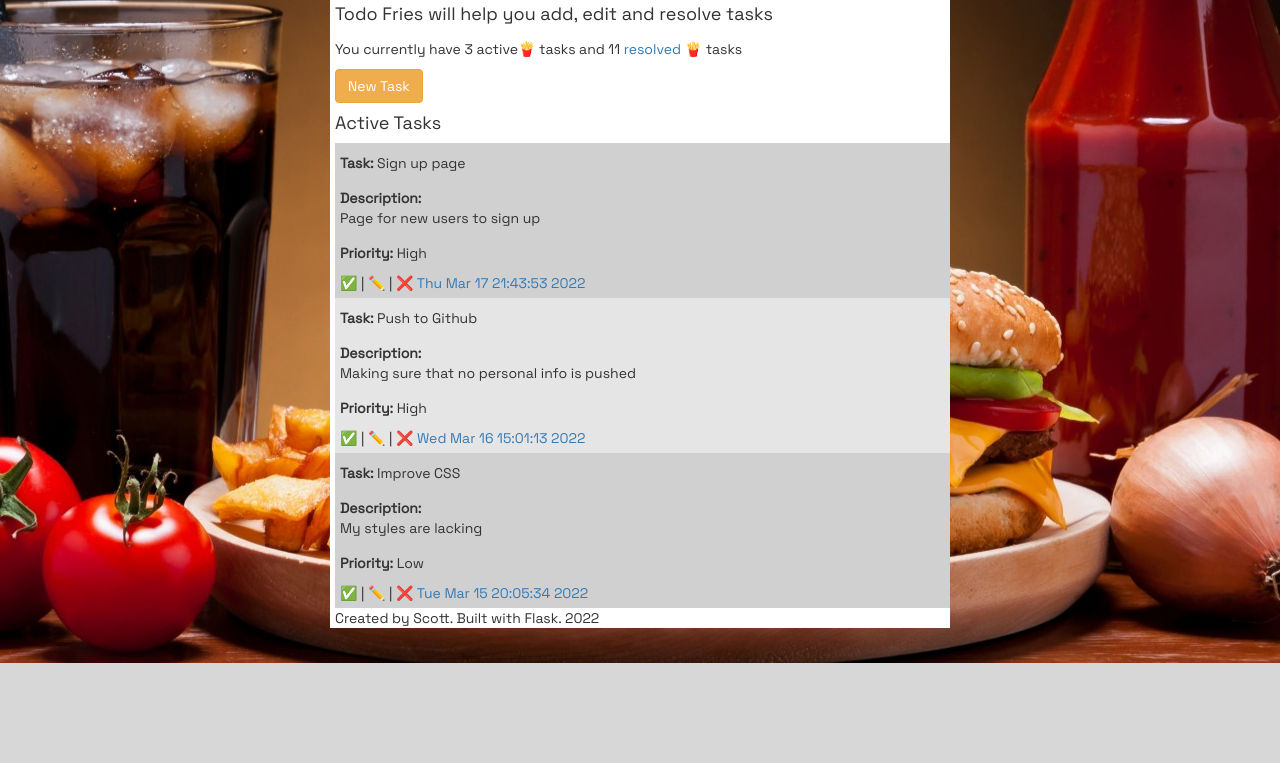
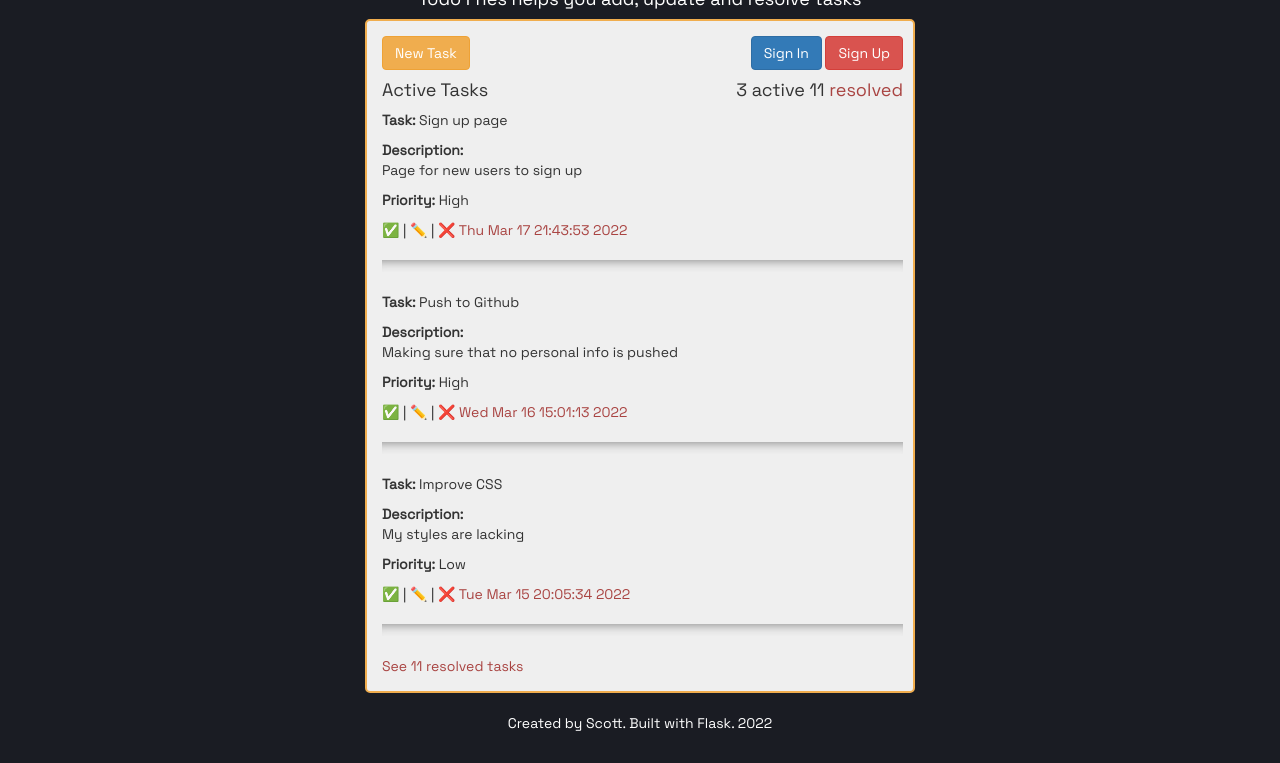
Before and after one commit to spmccann/Todo, a Flask app: page / in a window 1280 px wide. Shown: the part 351-1114 px from the top of the page. Before the commit the page ends 1014 px from the top, so only its background shows below. Run offline with Flask 2, Linux system fonts and the light colour scheme; data comes from the database, SQL or seed files in the repository; both versions use the stored data as it was after the commit; some libraries are stand-ins or nearby versions.

Commit message:
CSS improvements mainly. Adding buttons and forms for sign up and sign in.

```diff
--- a/main.py
+++ b/main.py
@@ -1,7 +1,7 @@
-from flask import Flask, render_template, request, redirect, url_for
+from flask import Flask, render_template, request, redirect, url_for, session
 from flask_bootstrap import Bootstrap
 from flask_wtf import FlaskForm
-from wtforms import StringField, TextAreaField, SubmitField, SelectField
+from wtforms import StringField, TextAreaField, SubmitField, SelectField, EmailField, PasswordField, RadioField
 from wtforms.validators import DataRequired
 from flask_sqlalchemy import SQLAlchemy
 from datetime import datetime
@@ -11,7 +11,6 @@ import re
 uri = os.getenv("DATABASE_URL", "sqlite:///todo.db")  # or other relevant config var
 if uri.startswith("postgres://"):
     uri = uri.replace("postgres://", "postgresql://", 1)
-
 
 app = Flask(__name__)
 app.config['SECRET_KEY'] = os.environ.get("SECRET_KEY")
@@ -40,19 +39,35 @@ class TodoForm(FlaskForm):
     submit = SubmitField('Add')
 
 
+class SignUp(FlaskForm):
+    email = EmailField('Email', validators=[DataRequired()])
+    name = StringField('Name', validators=[DataRequired()])
+    password = PasswordField('New Password', validators=[DataRequired()])
+    submit = SubmitField('Register')
+
+
+class SignIn(FlaskForm):
+    email = EmailField('Email', validators=[DataRequired()])
+    password = PasswordField('Password', validators=[DataRequired()])
+    submit = SubmitField('Log In')
+
+
 @app.route("/", methods=["GET", "POST"])
 def home():
     open_todos = TodoApp.query.filter(TodoApp.resolved == 0).all()
     count_open = TodoApp.query.filter(TodoApp.resolved == 0).count()
     count_resolved = TodoApp.query.filter_by(resolved=1).count()
-    form = TodoForm()
+    task_form = TodoForm()
+    sign_up_form = SignUp()
+    sign_in_form = SignIn()
     if request.method == "POST":
-        new_todo = TodoApp(title=form.title.data, description=form.description.data,
-                           priority=form.priority.data, date=datetime.now().strftime("%c"), resolved=0)
+        new_todo = TodoApp(title=task_form.title.data, description=task_form.description.data,
+                           priority=task_form.priority.data, date=datetime.now().strftime("%c"), resolved=0)
         db.session.add(new_todo)
         db.session.commit()
         return redirect(url_for('home'))
-    return render_template("index.html", todos=open_todos, form=form, count=count_open, resolved=count_resolved)
+    return render_template("index.html", todos=open_todos, task_form=task_form, count=count_open,
+                           resolved=count_resolved)
 
 
 @app.route("/task/<int:task>")
--- a/static/styles.css
+++ b/static/styles.css
@@ -1,20 +1,27 @@
 body{
     margin: 30px;
     font-family: 'Space Grotesk', sans-serif;
-    background: white url("/static/images/todo-fries-bg.jpg") no-repeat fixed center;
+    background: #1a1c23;
 }
 
 .container {
-    max-width: 600px;
+    max-width: 550px;
     margin: 10px auto 20px auto;
-    padding: 5px;
-
+    padding: 15px 25px 5px 25px;
+    border-radius: 5px;
+    border: 2px solid #f0ad4e;
+    background: #efefef;
 }
 
 .top {
     margin-top: 20px;
-    width: 50%;
+    width: 40%;
     margin: auto;
+    text-align: center;
+    color: white;
+}
+
+footer {
     text-align: center;
 }
 
@@ -36,7 +43,7 @@ a:active {
 }
 
 .row {
-    background: white;
+    background: #efefef;
     padding-left: 5px;
 }
 
@@ -44,13 +51,22 @@ a:active {
     display: none;
 }
 
-p {
-    padding-top: 5px;
+#signIn {
+    display: none;
 }
 
-.square:nth-child(even) {background: #D0D0D0}
-.square:nth-child(odd) {background: #E5E5E5}
+#signUp {
+    display: none;
+}
 
-.square {
-    padding: 5px;
+.signregister {
+    position:relative;
+    float:right;
+
 }
+
+hr {
+    height: 12px;
+    border: 0;
+    box-shadow: inset 0 12px 12px -12px rgba(0, 0, 0, 0.5);
+}
--- a/templates/edit.html
+++ b/templates/edit.html
@@ -15,7 +15,6 @@
 </div>
 
 <div class="top">
-    <footer>Created by Scott. Built with Flask. Header from <a
-            href="https://fontmeme.com/pixel-fonts/">Font Meme</a></footer>
+    <footer>Created by Scott. Built with Flask. 2022</footer>
 </div>
 {% endblock %}
--- a/templates/index.html
+++ b/templates/index.html
@@ -3,21 +3,24 @@
 <div class="top">
     <a href="{{ url_for('home')}}"><img src="https://fontmeme.com/permalink/220317/2dc3c3e95c7d38ec2e43737cc6438fbc.png"
                                         alt="pixel-fonts" border="0"></a>
-
+<h4>Todo Fries helps you add, update and resolve tasks</h4>
 </div>
 <div class="container">
     <div class="row">
-        <h4>Todo Fries will help you add, edit and resolve tasks</h4>
-        <p>You currently have {{ count }} active🍟 tasks and {{ resolved }} <a href="{{ url_for('show_resolved') }}">resolved 🍟</a>
-            tasks</p>
+
+
         <button class="btn btn-warning" onclick="hideAdd()">New Task</button>
+        <span class="signregister">
+            <a href="#" class="btn btn-primary">Sign In</a>
+            <a href="#" class="btn btn-danger">Sign Up</a>
+            </span>
         <div id="addTask">
-            {{ wtf.quick_form(form, button_map={"submit": "success"}) }}
+            {{ wtf.quick_form(task_form, button_map={"submit": "success"}) }}
         </div>
-
     </div>
     <div class="row">
-        <h4>Active Tasks</h4>
+        <h4>Active Tasks <span class="signregister">{{ count }} active {{ resolved }} <a class="text-danger" href="{{ url_for('show_resolved') }}">resolved</a>
+        </span></h4>
         {% for todo in todos|reverse %}
         <div class="square">
             <p><strong>Task:</strong> {{ todo.title }}</p>
@@ -26,18 +29,21 @@
 
             <a title="resolved" href="{{ url_for('resolve_task', task=todo.id) }}">✅</a> | <a title="edit"
                                                                                               href="{{ url_for('edit_task', task=todo.id) }}">✏️</a>
-            | <a title="delete" href="{{url_for('delete_task', task=todo.id)}}">❌</a> <a title="task"
+            | <a title="delete" href="{{url_for('delete_task', task=todo.id)}}">❌</a> <a class="text-danger" title="task"
                                                                                          href="{{ url_for('show_task', task=todo.id) }}">{{
             todo.date }}</a>
-
+            <hr>
         </div>
         {% endfor %}
+        <p> <a class="text-danger" href="{{ url_for('show_resolved') }}">See {{ resolved }} resolved tasks </a></p>
 
-    <footer>Created by Scott. Built with Flask. 2022</footer>
 
     </div>
+
+</div>
+<div class="top">
+    <footer>Created by Scott. Built with Flask. 2022</footer>
 </div>
 
 
-
 {% endblock %}
--- a/templates/resolved.html
+++ b/templates/resolved.html
@@ -16,14 +16,13 @@
             <p><strong>Priority:</strong> {{ todo.priority }}</p>
 
              <a title="task" href="#">{{ todo.date }}</a>
-
+            <hr>
         </div>
         {% endfor %}
     </div>
 </div>
 
 <div class="top">
-    <footer>Created by Scott. Built with Flask. Header from <a
-            href="https://fontmeme.com/pixel-fonts/">Font Meme</a></footer>
+    <footer>Created by Scott. Built with Flask. 2022</footer>
 </div>
 {% endblock %}
--- a/templates/show.html
+++ b/templates/show.html
@@ -19,7 +19,6 @@
 </div>
 
 <div class="top">
-    <footer>Created by Scott. Built with Flask. Header from <a
-            href="https://fontmeme.com/pixel-fonts/">Font Meme</a></footer>
+    <footer>Created by Scott. Built with Flask. 2022</footer>
 </div>
 {% endblock %}
```
Also changed, not shown: todo.db.
